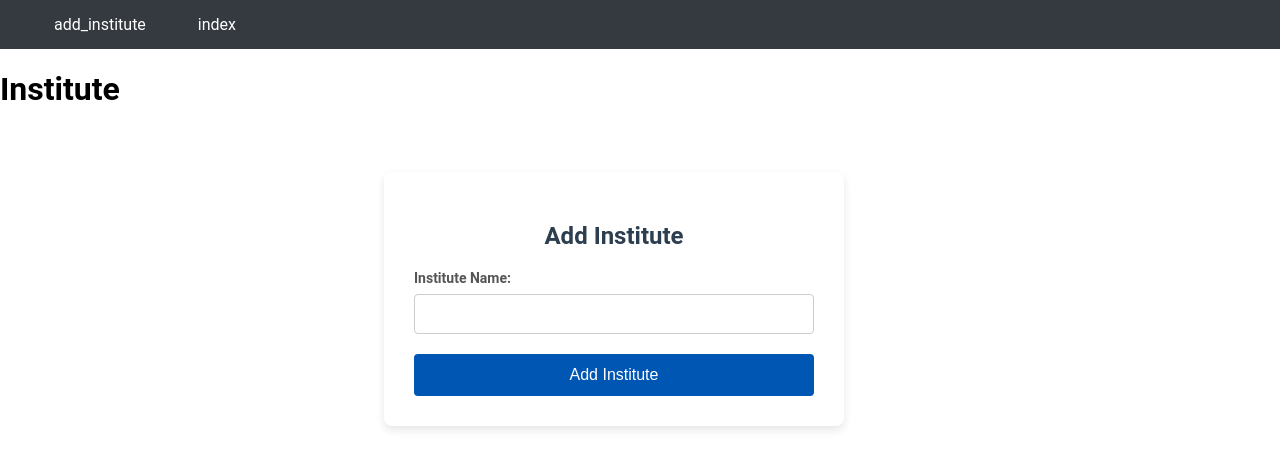
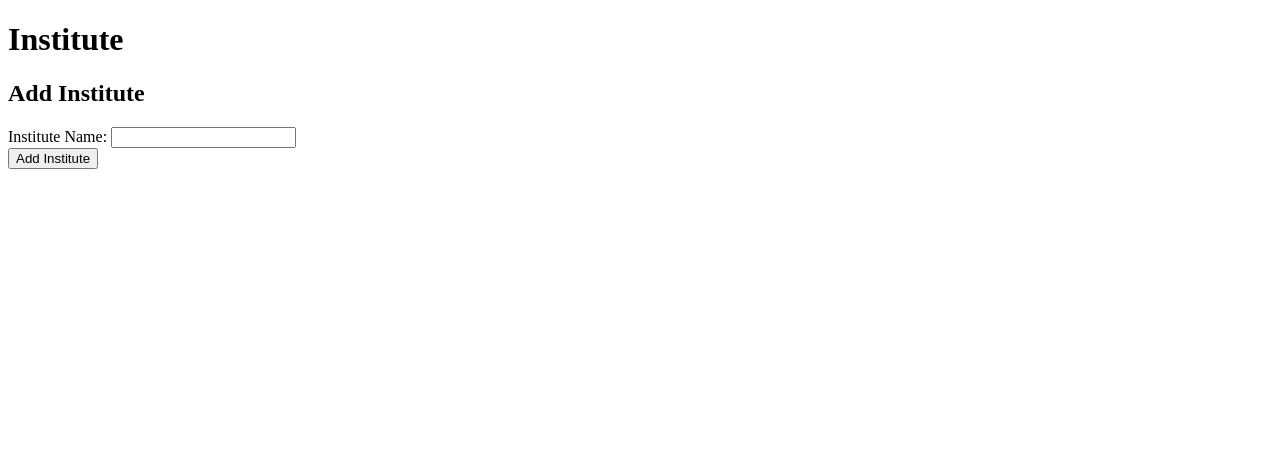
Before and after one commit to mhtariq366/marksly, a Django app: page /add_institute/ in a window 1280 px wide. Shown: the top 469 px of the page. Run offline with Django 5.2, Linux system fonts and the light colour scheme.

Commit message:
cosmetics

```diff
--- a/core/models.py
+++ b/core/models.py
@@ -9,6 +9,7 @@ class Institute(models.Model):
 
 class Subject(models.Model):
     subject_name = models.CharField(max_length=250)
+    total_marks = models.FloatField()
     created = models.DateTimeField(auto_now_add=True)
 
     def __str__(self):
--- a/core/templates/core/add_institute.html
+++ b/core/templates/core/add_institute.html
@@ -6,91 +6,13 @@
 
 {% block content %}
 
-<style>
-
-    .form-container {
-        margin-left: 30%;
-        margin-top: 5%;
-        background-color: white;
-        padding: 30px;
-        border-radius: 8px;
-        box-shadow: 0 4px 8px rgba(0, 0, 0, 0.1);
-        width: 100%;
-        max-width: 400px;
-    }
-
-    h2 {
-        text-align: center;
-        color: #2c3e50;
-        margin-bottom: 20px;
-    }
-
-    label {
-        font-size: 14px;
-        font-weight: bold;
-        color: #555;
-        display: block;
-        margin-bottom: 8px;
-    }
-
-    input[type="text"] {
-        width: 100%;
-        padding: 10px;
-        margin-bottom: 20px;
-        border: 1px solid #ccc;
-        border-radius: 4px;
-        font-size: 16px;
-        box-sizing: border-box;
-    }
-
-    input[type="text"]:focus {
-        border-color: #0056b3;
-        outline: none;
-    }
-
-    button {
-        width: 100%;
-        padding: 12px;
-        background-color: #0056b3;
-        color: white;
-        font-size: 16px;
-        border: none;
-        border-radius: 4px;
-        cursor: pointer;
-    }
-
-    button:hover {
-        background-color: #004494;
-    }
-
-    button:focus {
-        outline: none;
-    }
-
-    .form-container p {
-        text-align: center;
-        margin-top: 20px;
-        font-size: 14px;
-        color: #888;
-    }
-
-    .form-container p a {
-        color: #0056b3;
-        text-decoration: none;
-    }
-
-    .form-container p a:hover {
-        text-decoration: underline;
-    }
-</style>
-
 <h1>Institute</h1>
 
-<div class="form-container">
+<div>
     <h2>Add Institute</h2>
     <form method="POST">
         {% csrf_token %}
-        <label for="name">Institute Name:</label>
+        <label>Institute Name:</label>
         <input type="text" id="name" name="name" required><br>
         <button type="submit">Add Institute</button>
     </form>
--- a/core/templates/core/base.html
+++ b/core/templates/core/base.html
@@ -4,45 +4,8 @@
     <meta charset="UTF-8">
     <meta name="viewport" content="width=device-width, initial-scale=1.0">
     <title>{% block title %} {% endblock title%}</title>
-    <style>
-        body {
-            margin: 0;
-            font-family: 'Roboto', sans-serif;
-        }
-
-        .navbar {
-            background-color: #343a40;
-            overflow: hidden;
-            display: flex;
-            justify-content: space-between;
-            align-items: center;
-            padding: 15px 30px;
-        }
-
-        .navbar a {
-            color: white;
-            text-decoration: none;
-            padding: 16px 24px;
-            transition: background-color 0.3s, transform 0.3s;
-        }
-
-        .navbar a:hover {
-            background-color: #495057;
-            border-radius: 6px;
-            transform: scale(1.05);
-        }
-
-    </style>
 </head>
 <body>
-    <div class="navbar">
-        <div>
-            <a href="{% url 'add_institute' %}">add_institute</a>
-            <a href="{% url 'index' %}">index</a>
-        </div>
-    </div>
-
     {% block content %}{% endblock content %}
-
 </body>
 </html>
```
Also changed, not shown: core/migrations/0002_subject_total_marks.py (added).
